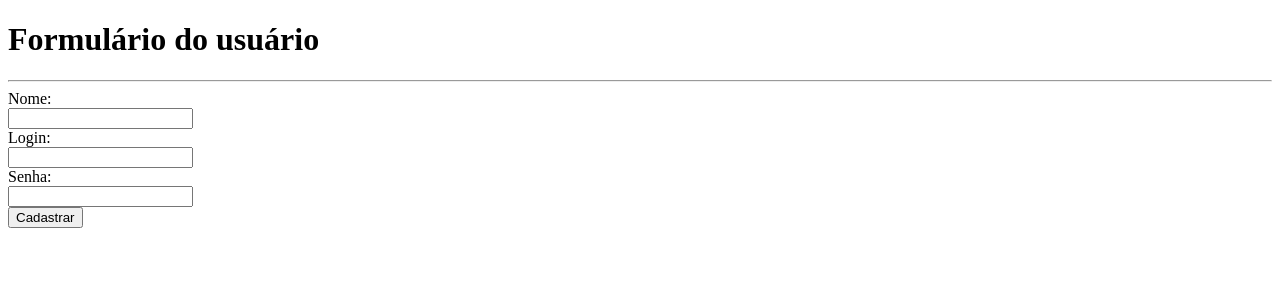
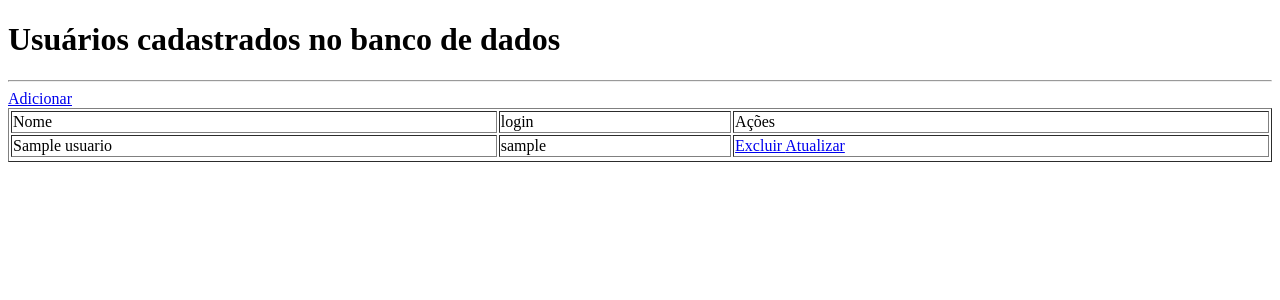
Before and after one commit to AdrianoCarvalh0/codigniter_puro, a CodeIgniter app: page /projeto/index.php/usuario/index in a window 1280 px wide. Shown: the top 300 px of the page. Run offline with CodeIgniter, Linux system fonts and the light colour scheme; tables that the repository leaves empty or names only in its code hold one stand-in row (values such as "Sample post").

Commit message:
Modificações no Usuário, Usuário_Model, formulário e lista. Adicção do form_edit

```diff
--- a/application/controllers/Usuario.php
+++ b/application/controllers/Usuario.php
@@ -11,19 +11,39 @@ class Usuario extends CI_Controller{
     }
 
 
-    public function index(){
+    public function adicionar(){
         $this->load->view("usuario/formulario");
     }
 
     public function salvar(){
         #Do usuario model carregado chama o método inserir
-        $this->usuario_model->inserir();
+        $this->usuario->inserir();
+        redirect(site_url("usuario/index"));
     }
 
-    public function listar(){
+    public function index(){
         //buscar os dados do banco de dados por meio do modelo
         $resultado = $this->usuario->obterTodos();
-        $this->load->view("usuario/lista");
+
+        $vetor["usuarios"] = $resultado;
+        $vetor["titulo"] = "Usuários cadastrados no banco de dados";
+
+        $this->load->view("usuario/lista", $vetor);
+    }
+
+    public function excluir($codigo){
+        $this->usuario->deletar($codigo);
+        redirect(site_url("usuario/index"));
+    }
+
+    public function form_edit($codigo){
+        $vetor["usuario"] = $this->usuario->pegarUsuarioPorId($codigo);
+        $this->load->view("usuario/form_edit", $vetor);
+    }
+
+    public function atualizar(){
+        $this->usuario->update();
+        redirect(site_url("usuario/index"));
     }
 
 }
--- a/application/models/Usuario_model.php
+++ b/application/models/Usuario_model.php
@@ -28,4 +28,26 @@ class Usuario_model extends CI_Model {
         return $this->db->get("usuario")->result();
     }
 
+    public function deletar($codigoUsuario){
+        $this->db->where("idusuario", $codigoUsuario);
+        //chama a função delete do banco de dados. Deste banco de dados, chame a função delete e passe o $codigoUsuario para a tabela usuário
+        $this->db->delete("usuario");
+    }
+
+    public function pegarUsuarioPorId($id){
+        $this->db->where("idusuario", $id);
+        //retorna o usuário que tenha o idusuario = $id e faz um get, passando apenas uma linha
+        return $this->db->get("usuario")->row();
+    }
+
+    public function update(){
+        $this->nome = $this->input->post("nome");
+        $this->login = $this->input->post("login");
+        $this->senha = $this->input->post("senha");
+        //este campo código é o que está vindo do post do formulário, o campo name
+        $idusuario = $this->input->post("codigo");
+        $this->db->where("idusuario", $idusuario);
+        $this->db->update("usuario", $this);
+    }
+
 }
--- a/application/views/usuario/lista.php
+++ b/application/views/usuario/lista.php
@@ -10,11 +10,32 @@ and open the template in the editor.
         <title></title>
     </head>
     <body>
-        <h1>Usuários cadastrados</h1>
+<!--        Na visão os índices do vetor se tornam variáveis-->
+        <h1><?php echo $titulo ?></h1>
         <hr>
+        <a href="<?= site_url("usuario/adicionar") ?>"> Adicionar </a>
+        <table border="1" width=100%">
+            <tr>
+                <td>Nome</td>
+                <td>login</td>
+                <td>Ações</td>
+            </tr>
 
         <?php
+//        Para os usuários como um usuário exiba
+        foreach ($usuarios as $usuario){
+            echo "<tr>";
+            echo "<td>$usuario->nome</td>";
+            echo "<td>$usuario->login</td>";
+            echo "<td>"
+                    . "<a href= '". site_url("usuario/excluir/$usuario->idusuario") . "'> Excluir </a> "
+                    . "<a href= '". site_url("usuario/form_edit/$usuario->idusuario") . "'> Atualizar </a> "
+                    . "</td>";
+            echo "<tr>";
+        }
+
         // put your code here
         ?>
+        </table>
     </body>
 </html>
```
Also changed, not shown: application/views/usuario/form_edit.php (added, +39 -0 lines), application/views/usuario/formulario.php (line endings or trailing spaces).
